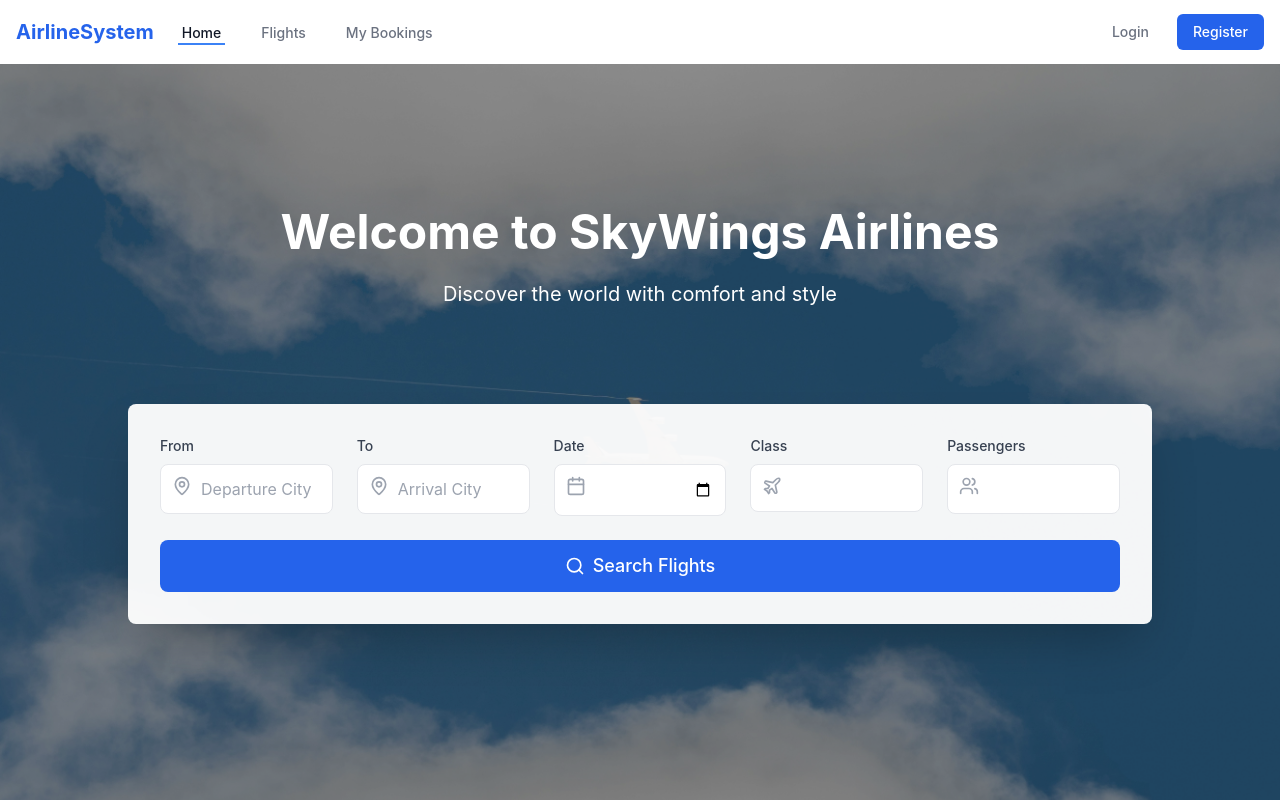
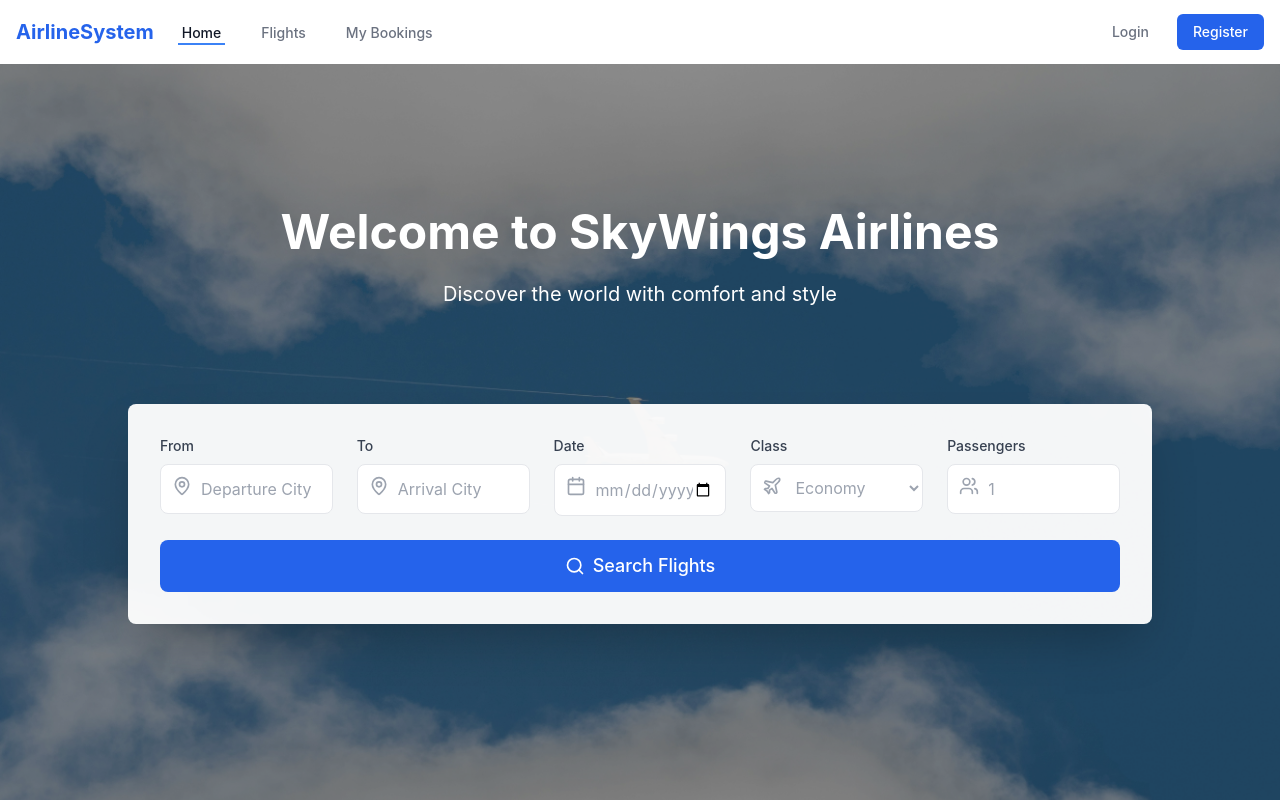
Before and after one commit to ShehanGit/Airline-Management-System, a React (Create React App) app in the folder frontend/airline-management-system/: page / in a window 1280 px wide. Shown: the top 800 px of the page. Built offline with nearby package versions, Linux system fonts and the light colour scheme.

Commit message:
ui updated

```diff
--- a/frontend/airline-management-system/src/pages/user/HomePage.js
+++ b/frontend/airline-management-system/src/pages/user/HomePage.js
@@ -48,7 +48,7 @@ const HomePage = () => {
                         type="text"
                         value={from}
                         onChange={(e) => setFrom(e.target.value)}
-                        className="pl-10 w-full p-3 border rounded-lg focus:ring-2 focus:ring-blue-500 focus:border-transparent"
+                        className="pl-10 w-full p-3 border rounded-lg focus:ring-2 focus:ring-blue-500 focus:border-transparent text-gray-400 placeholder-gray-400"
                         placeholder="Departure City"
                         required
                       />
@@ -64,7 +64,7 @@ const HomePage = () => {
                         type="text"
                         value={to}
                         onChange={(e) => setTo(e.target.value)}
-                        className="pl-10 w-full p-3 border rounded-lg focus:ring-2 focus:ring-blue-500 focus:border-transparent"
+                        className="pl-10 w-full p-3 border rounded-lg focus:ring-2 focus:ring-blue-500 focus:border-transparent text-gray-400 placeholder-gray-400"
                         placeholder="Arrival City"
                         required
                       />
@@ -80,7 +80,7 @@ const HomePage = () => {
                         type="date"
                         value={date}
                         onChange={(e) => setDate(e.target.value)}
-                        className="pl-10 w-full p-3 border rounded-lg focus:ring-2 focus:ring-blue-500 focus:border-transparent"
+                        className="pl-10 w-full p-3 border rounded-lg focus:ring-2 focus:ring-blue-500 focus:border-transparent text-gray-400"
                         required
                       />
                     </div>
@@ -94,7 +94,7 @@ const HomePage = () => {
                       <select
                         value={flightClass}
                         onChange={(e) => setFlightClass(e.target.value)}
-                        className="pl-10 w-full p-3 border rounded-lg focus:ring-2 focus:ring-blue-500 focus:border-transparent bg-white"
+                        className="pl-10 w-full p-3 border rounded-lg focus:ring-2 focus:ring-blue-500 focus:border-transparent bg-white text-gray-400"
                         required
                       >
                         <option value="ECONOMY">Economy</option>
@@ -113,7 +113,7 @@ const HomePage = () => {
                         type="number"
                         value={passengers}
                         onChange={(e) => setPassengers(e.target.value)}
-                        className="pl-10 w-full p-3 border rounded-lg focus:ring-2 focus:ring-blue-500 focus:border-transparent"
+                        className="pl-10 w-full p-3 border rounded-lg focus:ring-2 focus:ring-blue-500 focus:border-transparent text-gray-400"
                         min="1"
                         max="10"
                         required
```
